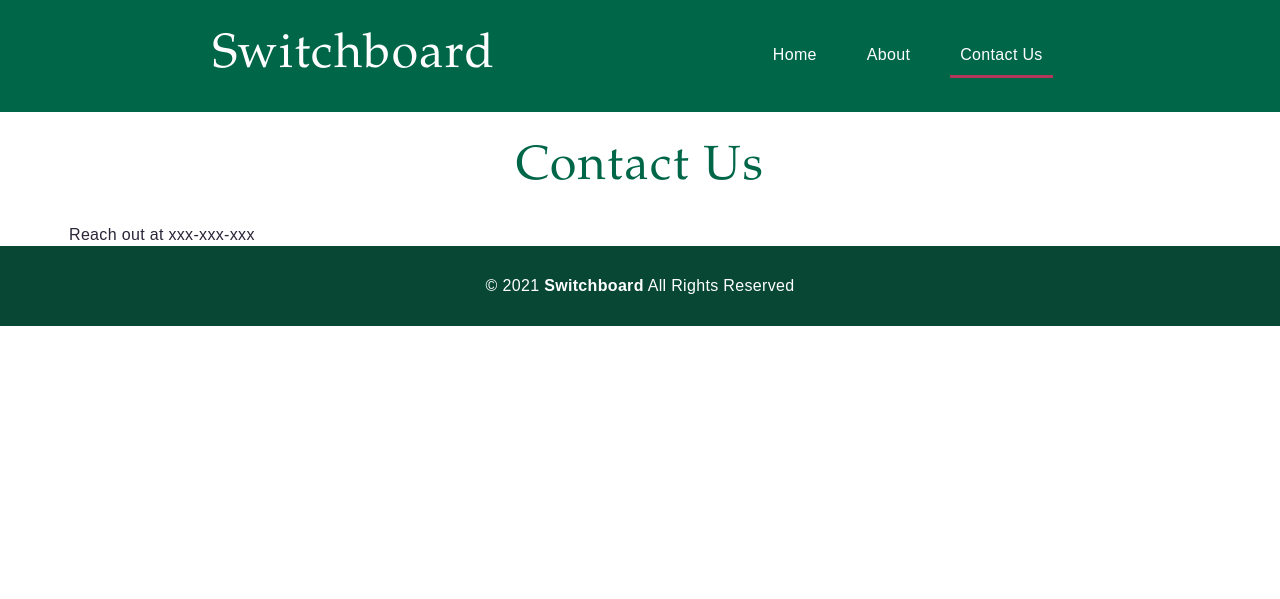
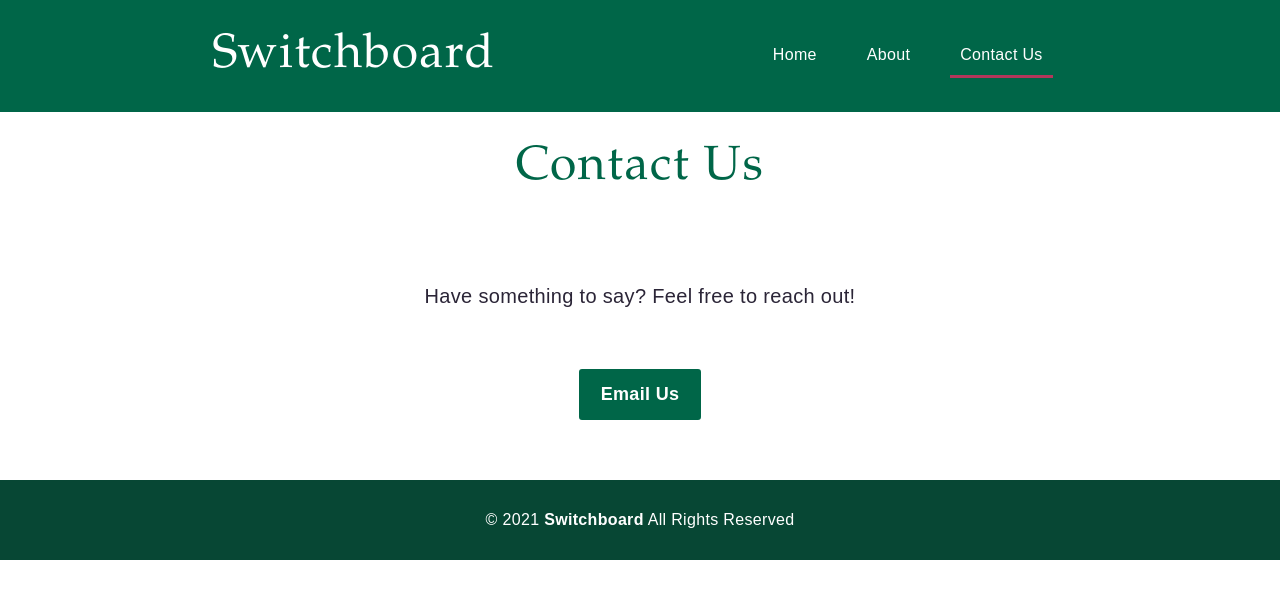
Before and after one commit to switchboardco/brand-website, a Jekyll site: the page built from contact.html, in a window 1280 px wide. Shown: the top 599 px of the page. Built offline with Jekyll 4.4.1, drawn with Linux system fonts in a browser that asks for light colours.

Commit message:
Added contact us to website

```diff
--- a/_sass/main.scss
+++ b/_sass/main.scss
@@ -17,4 +17,5 @@
 @import 'components/button';
 
 // Pages
-@import 'pages/about'
+@import 'pages/about';
+@import 'pages/contact';
--- /dev/null
+++ b/_sass/pages/_contact.scss
@@ -0,0 +1,12 @@
+.contact-description {
+    padding: $gapLarge;
+
+    font-size: $textLarge;
+    text-align: center;
+}
+
+.contact-cta {
+    margin: auto;
+    margin-bottom: $gap*2;
+    text-align: center;
+}
--- a/contact.html
+++ b/contact.html
@@ -4,5 +4,11 @@ permalink: /contact
 ---
 <div class="constrain">
     <h1>Contact Us</h1>
-    <p>Reach out at xxx-xxx-xxx</p>
+    <div class="contact-description">
+        Have something to say? Feel free to reach out!
+    </div>
+    <div class="contact-cta">
+        <a class="button contact-cta" href = "mailto: contactus.switchboard@gmail.com" target="_blank">Email Us</a>
+    </div>
+
 </div>
```
